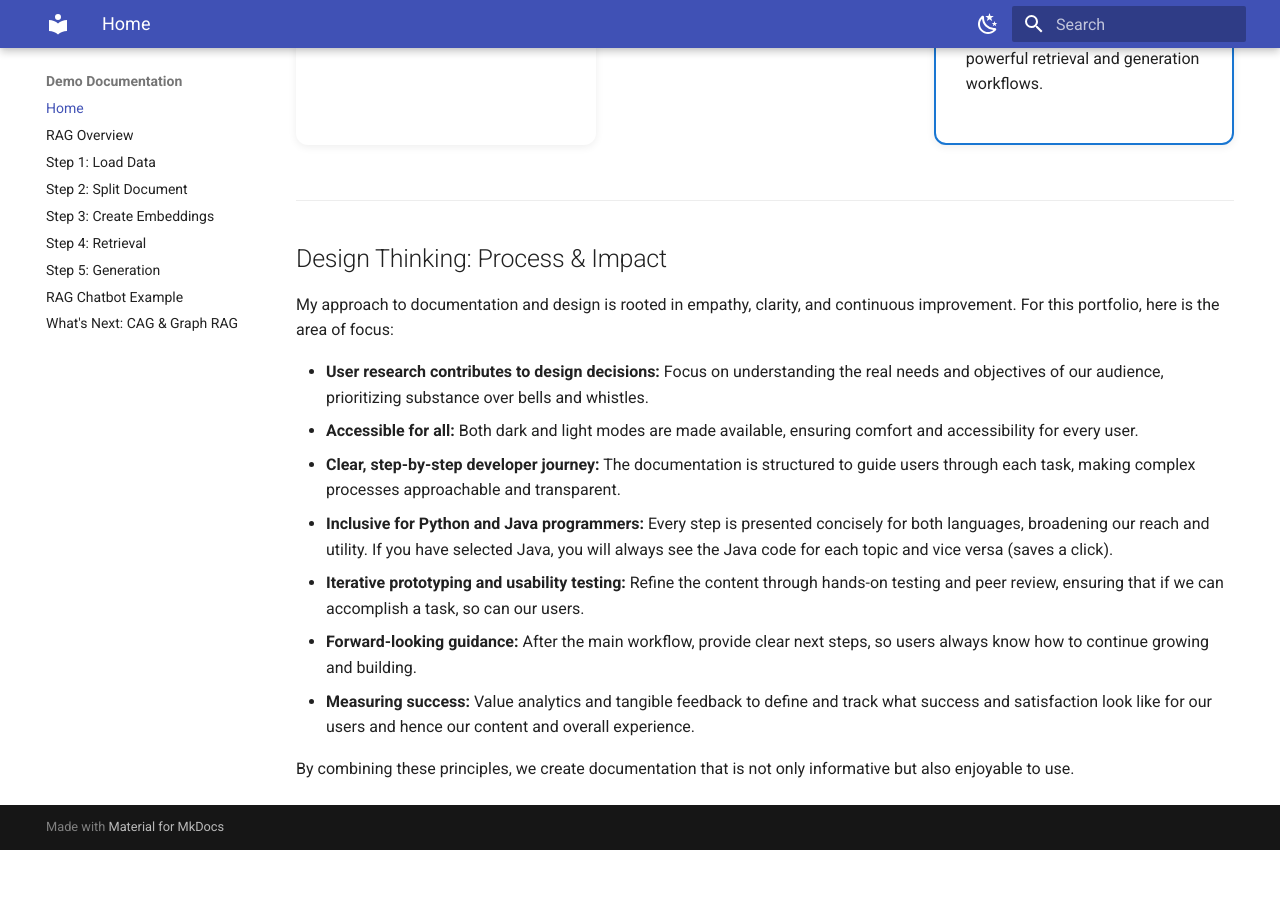
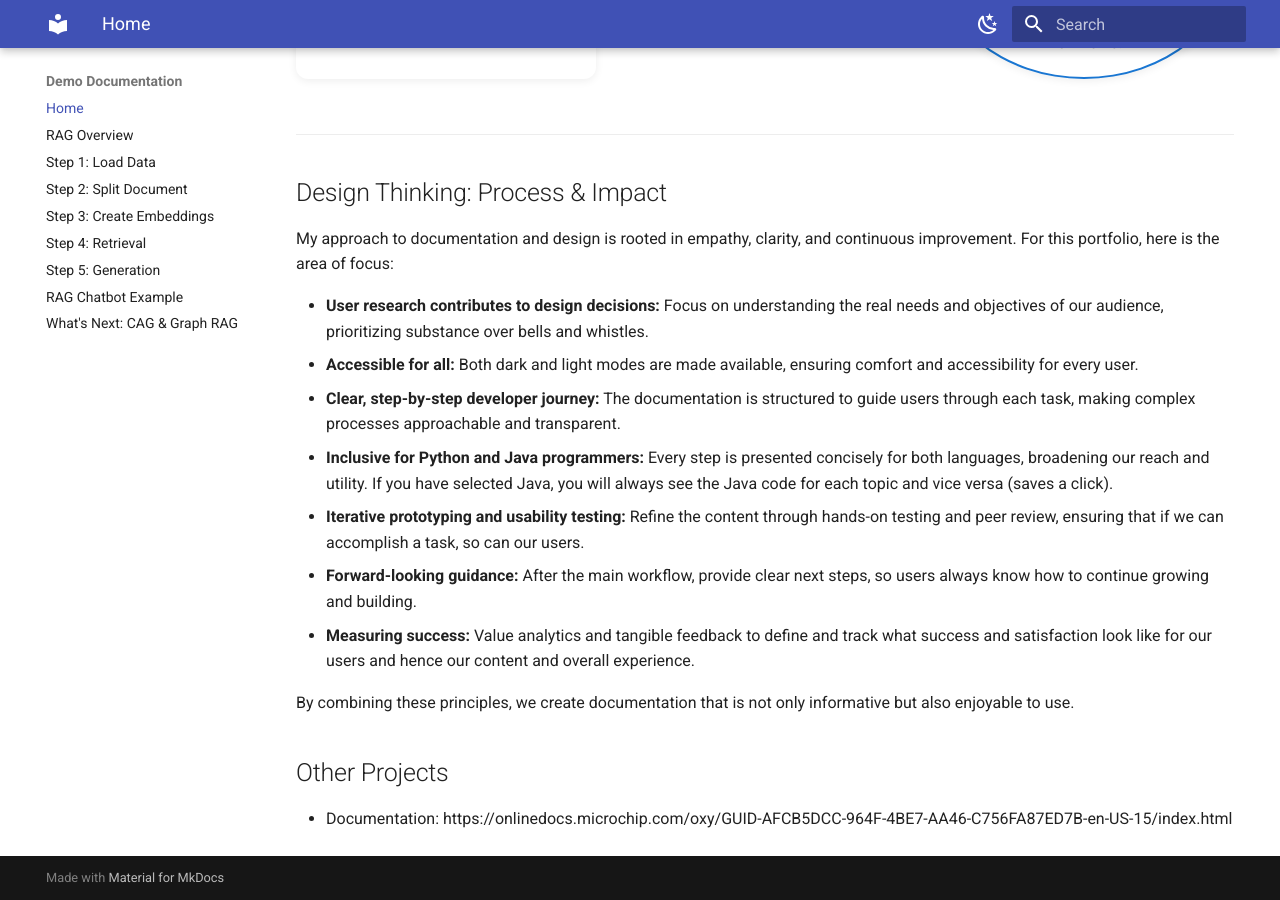
Before and after one commit to ambernegi/Documentation, an MkDocs documentation site: the page built from docs/index.md, in a window 1280 px wide and 900 px high, scrolled down 2194 px. Built offline with MkDocs 1.6.1 and Material for MkDocs 9.7.7, drawn with Linux system fonts in a browser that asks for light colours; before the commit the page ends 3044 px from its top, so only the background shows below that.

Commit message:
Update index.md

```diff
--- a/docs/index.md
+++ b/docs/index.md
@@ -74,9 +74,10 @@
   <h3>RAG Chatbot Example</h3>
   <p>See a full chatbot implementation.</p>
 </a>
-<a href="whats-next-cag-graph-rag/" style="flex:1 1 250px; min-width:250px; max-width:32%; background:var(--md-default-bg-color); border-radius:12px; box-shadow:0 2px 8px rgba(0,0,0,0.07); padding:1.5rem; margin-bottom:1.5rem; text-decoration:none; color:inherit; transition:box-shadow 0.2s; border: 2px solid #1976d2;">
-  <h3>What's Next: CAG & Graph RAG</h3>
-  <p>Explore advanced techniques like Context-Aware Generation and Graph-based RAG for even more powerful retrieval and generation workflows.</p>
+</a>
+<a href="whats-next-cag-graph-rag/" style="flex:1 1 250px; min-width:250px; max-width:32%; background:var(--md-default-bg-color); border-radius:50%; box-shadow:0 2px 8px rgba(0,0,0,0.07); padding:1.5rem; margin-bottom:1.5rem; text-decoration:none; color:inherit; transition:box-shadow 0.2s; border: 2px solid #1976d2; display:flex; flex-direction:column; align-items:center; justify-content:center; min-height:250px; height:250px;">
+  <h3 style="margin-top:0;">What's Next: CAG & Graph RAG</h3>
+  <p style="text-align: center;">Explore advanced techniques like Context-Aware Generation and Graph-based RAG for even more powerful retrieval and generation workflows.</p>
 </a>
 
 </div>
@@ -95,3 +96,6 @@
 - **Measuring success:** Value analytics and tangible feedback to define and track what success and satisfaction look like for our users and hence our content and overall experience.
 
 By combining these principles, we create documentation that is not only informative but also enjoyable to use.
+
+## Other Projects
+- Documentation: https://onlinedocs.microchip.com/oxy/GUID-AFCB5DCC-964F-4BE7-AA46-C756FA87ED7B-en-US-15/index.html
```
